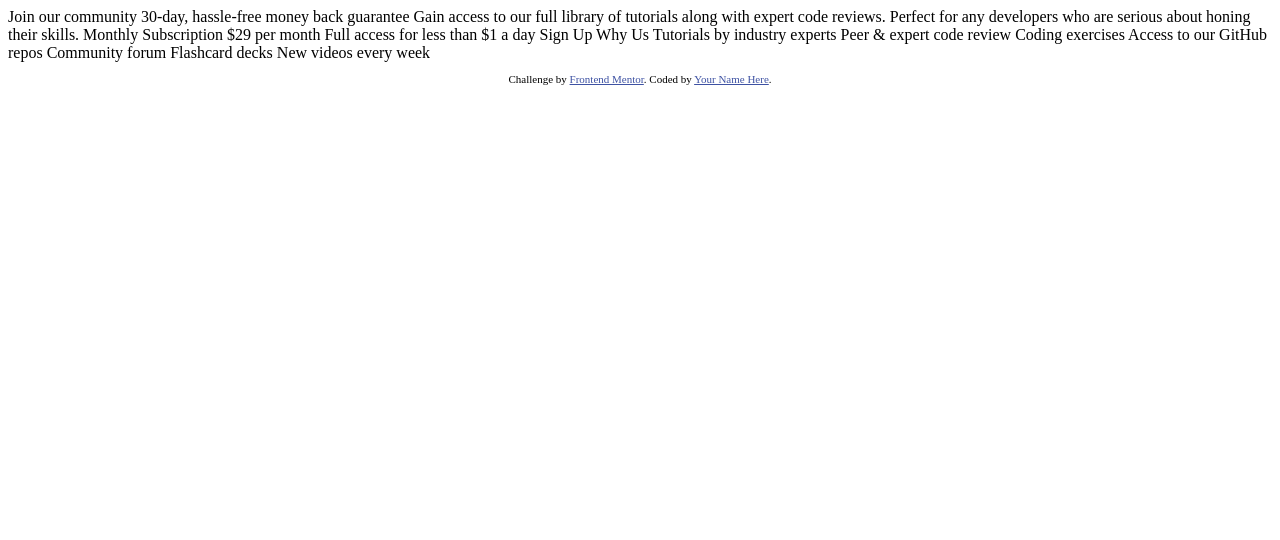
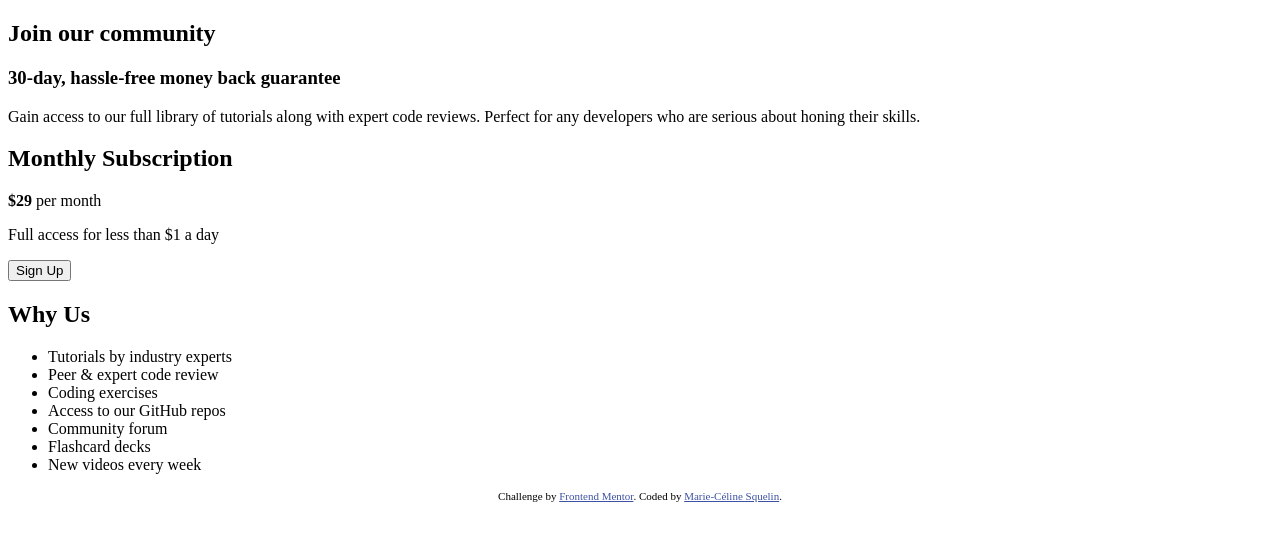
Before and after one commit to Celie987/single-price-grid-component-master, a plain HTML site: page single-price-grid-component-master/index.html in a window 1280 px wide. Drawn offline with Linux system fonts and the light colour scheme.

Commit message:
Revision of the html file

```diff
--- a/single-price-grid-component-master/index.html
+++ b/single-price-grid-component-master/index.html
@@ -15,35 +15,36 @@
   </style>
 </head>
 <body>
-  Join our community
+  <h2>Join our community</h2>
 
-  30-day, hassle-free money back guarantee
+  <h3>30-day, hassle-free money back guarantee</h3>
 
-  Gain access to our full library of tutorials along with expert code reviews.
-  Perfect for any developers who are serious about honing their skills.
+  <p>Gain access to our full library of tutorials along with expert code reviews.
+  Perfect for any developers who are serious about honing their skills.</p>
 
-  Monthly Subscription
+  <h2>Monthly Subscription</h2>
 
-  &dollar;29 per month
+  <p><strong>&dollar;29</strong> per month</p>
 
-  Full access for less than &dollar;1 a day
+  <p>Full access for less than &dollar;1 a day</p>
 
-  Sign Up
+  <button>Sign Up</button>
 
-  Why Us
-
-  Tutorials by industry experts
-  Peer &amp; expert code review
-  Coding exercises
-  Access to our GitHub repos
-  Community forum
-  Flashcard decks
-  New videos every week
+  <h2>Why Us</h2>
+  <ul>
+    <li>Tutorials by industry experts</li>
+    <li>Peer &amp; expert code review</li>
+    <li>Coding exercises</li>
+    <li>Access to our GitHub repos</li>
+    <li>Community forum</li>
+    <li>Flashcard decks</li>
+    <li>New videos every week</li>
+  </ul>
 
   <footer>
     <p class="attribution">
       Challenge by <a href="https://www.frontendmentor.io?ref=challenge" target="_blank">Frontend Mentor</a>.
-      Coded by <a href="#">Your Name Here</a>.
+      Coded by <a href="#">Marie-Céline Squelin</a>.
     </p>
   </footer>
 </body>
```
